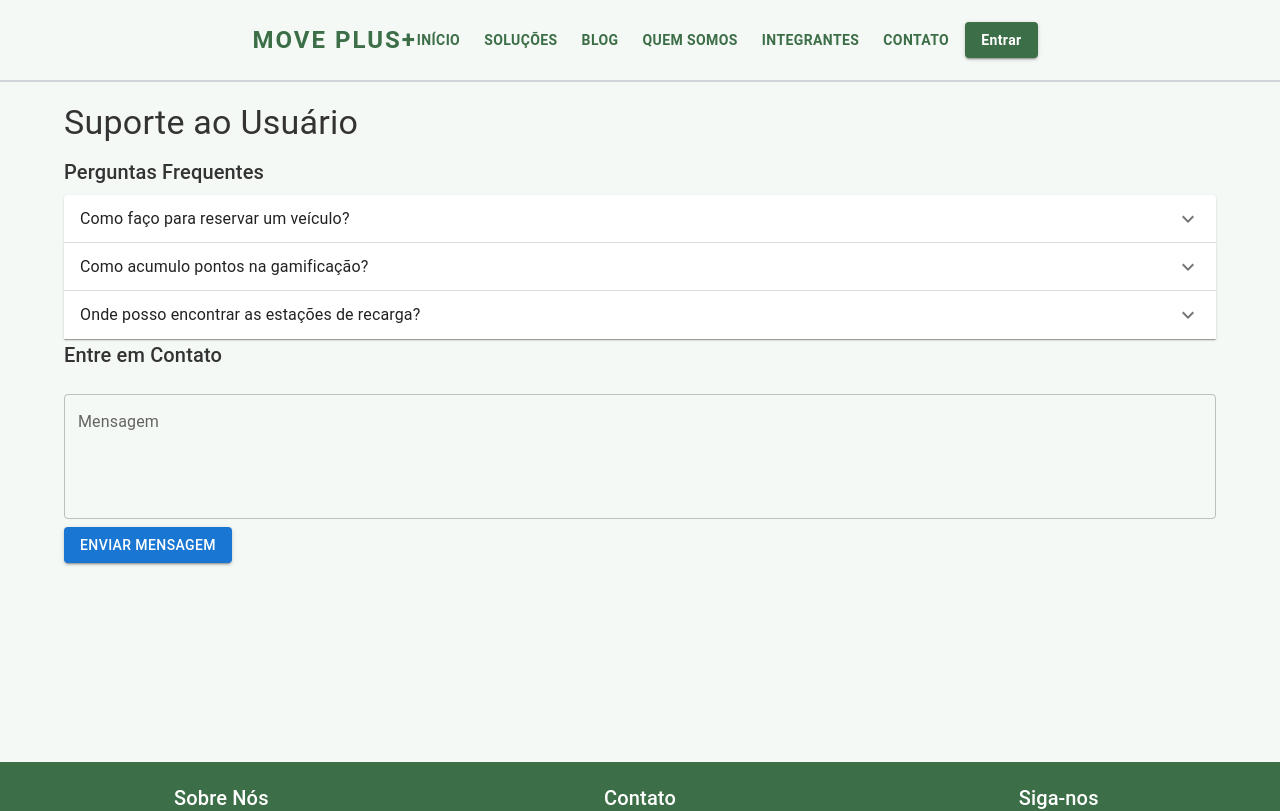
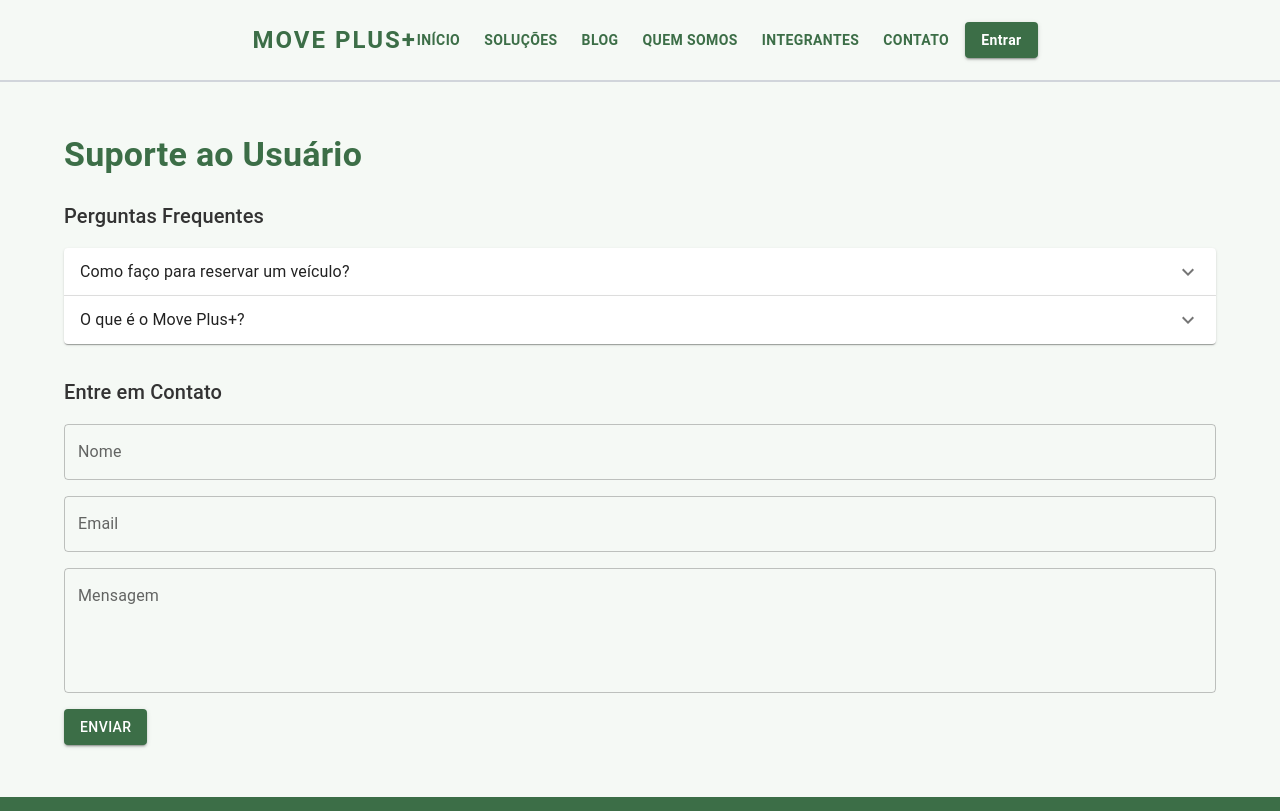
Before and after one commit to GusthavoDaniel/MovePLusGS, a Next.js app in the folder moveplus/: page /suporte-ao-usuario in a window 1280 px wide. Shown: the top 811 px of the page. Built offline with nearby package versions, Linux system fonts and the light colour scheme.

Commit message:
o codigo do suporte ao usurario foi modificado

```diff
--- a/moveplus/src/app/suporte-ao-usuario/page.tsx
+++ b/moveplus/src/app/suporte-ao-usuario/page.tsx
@@ -1,48 +1,74 @@
+"use client";
+
 import { Container, Typography, TextField, Button, Accordion, AccordionSummary, AccordionDetails } from "@mui/material";
 import ExpandMoreIcon from "@mui/icons-material/ExpandMore";
 import { useState } from "react";
 
 const perguntasFrequentes = [
   { pergunta: "Como faço para reservar um veículo?", resposta: "Basta acessar a página de Mobilidade Elétrica e seguir as instruções." },
-  { pergunta: "Como acumulo pontos na gamificação?", resposta: "Use nossos serviços sustentáveis para ganhar pontos automaticamente." },
-  { pergunta: "Onde posso encontrar as estações de recarga?", resposta: "Consulte o Mapa de Estações na página de Soluções." },
+  { pergunta: "O que é o Move Plus+?", resposta: "É uma plataforma que promove mobilidade sustentável e inovação." },
 ];
 
-export default function SuportePage() {
-  const [mensagem, setMensagem] = useState("");
+export default function SuporteAoUsuarioPage() {
+  const [formData, setFormData] = useState({ nome: "", email: "", mensagem: "" });
 
-  const enviarMensagem = () => {
-    alert("Mensagem enviada com sucesso! Entraremos em contato em breve.");
-    setMensagem("");
+  const handleSubmit = (e: React.FormEvent) => {
+    e.preventDefault();
+    console.log(formData);
+    alert("Mensagem enviada com sucesso!");
   };
 
   return (
-    <Container>
-      <Typography variant="h4" gutterBottom>Suporte ao Usuário</Typography>
-      <Typography variant="h6" gutterBottom>Perguntas Frequentes</Typography>
-      {perguntasFrequentes.map((item, index) => (
+    <Container sx={{ padding: 4 }}>
+      <Typography variant="h4" sx={{ fontWeight: "bold", marginBottom: 3, color: "#3c6e47" }}>
+        Suporte ao Usuário
+      </Typography>
+
+      <Typography variant="h6" sx={{ marginBottom: 2 }}>
+        Perguntas Frequentes
+      </Typography>
+      {perguntasFrequentes.map((faq, index) => (
         <Accordion key={index}>
           <AccordionSummary expandIcon={<ExpandMoreIcon />}>
-            <Typography>{item.pergunta}</Typography>
+            <Typography>{faq.pergunta}</Typography>
           </AccordionSummary>
           <AccordionDetails>
-            <Typography>{item.resposta}</Typography>
+            <Typography>{faq.resposta}</Typography>
           </AccordionDetails>
         </Accordion>
       ))}
-      <Typography variant="h6" gutterBottom>Entre em Contato</Typography>
+
+      <Typography variant="h6" sx={{ marginTop: 4, marginBottom: 2 }}>
+        Entre em Contato
+      </Typography>
+      <form onSubmit={handleSubmit}>
         <TextField
-        label="Mensagem"
+          fullWidth
+          label="Nome"
+          value={formData.nome}
+          onChange={(e) => setFormData({ ...formData, nome: e.target.value })}
+          sx={{ marginBottom: 2 }}
+        />
+        <TextField
+          fullWidth
+          label="Email"
+          value={formData.email}
+          onChange={(e) => setFormData({ ...formData, email: e.target.value })}
+          sx={{ marginBottom: 2 }}
+        />
+        <TextField
           fullWidth
           multiline
           rows={4}
-        margin="normal"
-        value={mensagem}
-        onChange={(e) => setMensagem(e.target.value)}
+          label="Mensagem"
+          value={formData.mensagem}
+          onChange={(e) => setFormData({ ...formData, mensagem: e.target.value })}
+          sx={{ marginBottom: 2 }}
         />
-      <Button variant="contained" color="primary" onClick={enviarMensagem}>
-        Enviar Mensagem
+        <Button variant="contained" type="submit" sx={{ backgroundColor: "#3c6e47", "&:hover": { backgroundColor: "#2a4f34" } }}>
+          Enviar
         </Button>
+      </form>
     </Container>
   );
 }
```
Lines whose indentation alone changed are shown as unchanged.
